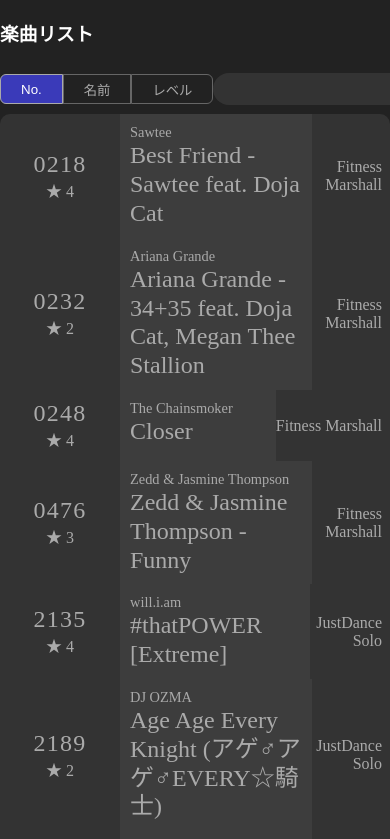
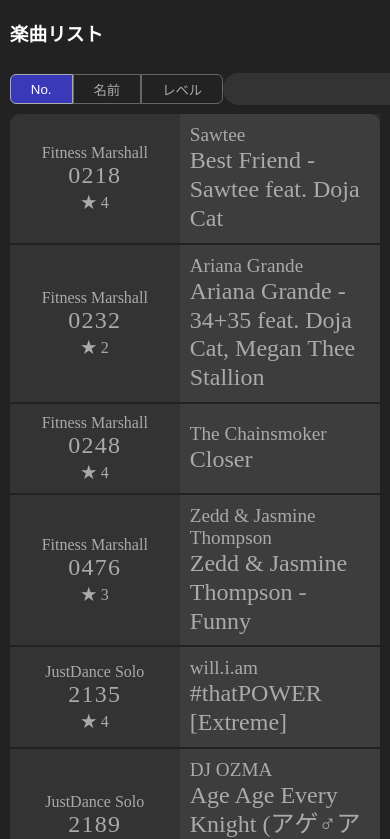
Before and after one commit to Unico417/apps, a React app in the folder JustDanceAssistant/: page / in a window 390 px wide. Shown: the top 839 px of the page. Built offline with nearby package versions, Linux system fonts and the light colour scheme.

Commit message:
JustDanceAssitant - CSS モバイル対応

```diff
--- a/JustDanceAssistant/src/ReactViews/SongItem.jsx
+++ b/JustDanceAssistant/src/ReactViews/SongItem.jsx
@@ -57,10 +57,12 @@
      */
     render () {
 
-        if (!this.state.visible) return null;
-
         /** @type {Song} */
         const song = this.props.song;
+        const mobile = this.props.mobile;
+
+        if (!this.state.visible
+            || (!song.isGameRegistered && mobile)) return null;
 
         const no
             = song.no
@@ -80,14 +82,23 @@
                 : song.url;
 
         const categoryNode
-            = song.isGameRegistered
-                ? (<span className="category">{category}</span>)
-                : getCategoryNode(category);
+            = mobile
+                ? null
+                : song.isGameRegistered
+                    ? (<span className="category">{category}</span>)
+                    : getCategoryNode(category);
 
         const categoryClassName
             = song.isGameRegistered
                 ? 'dance-category'
                 : 'dance-category url';
+
+        const mobileCategoryNode
+            = mobile
+                ? song.isGameRegistered
+                    ? category
+                    : <span className="categoryClassName">YouTube</span>
+                : null;
 
         return (
             <div
@@ -95,6 +106,7 @@
                 onClick={this.onClickSong.bind(this)}
             >
                 <div className="song-meta">
+                    {mobileCategoryNode}
                     <span className="no">{no}</span>
                     <span className="level">★ {level}</span>
                 </div>
--- a/JustDanceAssistant/src/ReactViews/SongList.jsx
+++ b/JustDanceAssistant/src/ReactViews/SongList.jsx
@@ -1,7 +1,6 @@
 import React from "react";
+import { SongItem } from "./SongItem";
 
-import { SongListManager } from '../SongListManager';
-import { SongItem } from "./SongItem";
 
 /**
  * 楽曲リストを表示
@@ -15,9 +14,11 @@
     constructor(props) {
         super(props);
 
-        this.manager = new SongListManager(this);
+        this.manager = this.props.manager;
+        this.manager.reactView = this;
 
         this.state = {
+            mobile: this.manager.mobile,
             songs: this.manager.songs,
             search: '',
         };
@@ -71,6 +72,7 @@
      */
     render () {
         const songs = this.state.songs;
+        const mobile = this.state.mobile;
         return (
             <div>
                 <div id="song-list-head">
@@ -97,6 +99,7 @@
                             <SongItem
                                 key={song.id}
                                 song={song}
+                                mobile={mobile}
                             />);
                     })}
                 </div>
--- a/JustDanceAssistant/src/SongListManager.jsx
+++ b/JustDanceAssistant/src/SongListManager.jsx
@@ -13,23 +13,33 @@
 
     /**
      * 楽曲リストを作成
-     * @param {*} reactView
      */
-    constructor(reactView) {
-        if (!defined(reactView)) {
-            throw new Error('reactViewが未定義です。');
-        }
-
+    constructor() {
         this.songs = [];
         this.allSongs = [];
-        this.reactView = reactView;
+        this.reactView = undefined;
 
         const viewNode = document.getElementById('song-view');
         const viewRoot = ReactDOM.createRoot(viewNode);
         this.viewRoot = viewRoot;
 
+        this._mobile = false;
+
         this.initialize();
         this.sortByNumber();
+    }
+
+    set mobile (isMobile) {
+        this._mobile = isMobile;
+        if (this.reactView) {
+            this.reactView.setState({
+                mobile: isMobile
+            });
+        }
+    }
+
+    get mobile () {
+        return this._mobile;
     }
 
     /**
--- a/JustDanceAssistant/src/Utils.js
+++ b/JustDanceAssistant/src/Utils.js
@@ -20,4 +20,20 @@
     return result;
 }
 
-export { uid, defined };
+function checkMobile () {
+    const width = window.innerWidth;
+    const main = document.getElementsByTagName('main')[0];
+    let mobile = false;
+
+    if (width < 950) {
+        main.classList.add('mobile');
+        mobile = true;
+    } else {
+        main.classList.remove('mobile');
+        mobile = false;
+    }
+
+    return mobile;
+}
+
+export { uid, defined, checkMobile };
--- /dev/null
+++ b/JustDanceAssistant/src/main.jsx
@@ -0,0 +1,27 @@
+import React from 'react';
+import ReactDOM from 'react-dom/client';
+import { SongList } from './ReactViews/SongList';
+import { SongListManager } from './SongListManager';
+import { checkMobile } from './Utils';
+
+(function main () {
+
+    const app = {};
+    window.app = app;
+
+    const manager = new SongListManager();
+    const mobile = checkMobile();
+    manager.mobile = mobile;
+
+    window.onresize = () => {
+        const isMobile = checkMobile();
+        manager.mobile = isMobile;
+    };
+
+    const songListNode = document.getElementById('song-list');
+    const songListRoot = ReactDOM.createRoot(songListNode);
+    songListRoot.render(
+        <SongList
+            manager={manager} />
+    );
+})();
--- a/JustDanceAssistant/src/sample.jsx
+++ /dev/null
@@ -1,9 +0,0 @@
-import React from 'react';
-import ReactDOM from 'react-dom/client';
-import { SongList } from './ReactViews/SongList';
-
-(function main () {
-    const songListNode = document.getElementById('song-list');
-    const songListRoot = ReactDOM.createRoot(songListNode);
-    songListRoot.render(<SongList />);
-})();
--- a/JustDanceAssistant/style.css
+++ b/JustDanceAssistant/style.css
@@ -36,6 +36,7 @@
     display: flex;
     justify-content: flex-start;
     align-items: center;
+    border-bottom: 2px solid #222222;
     cursor: pointer;
     transition: background-color .25s ease;
 }
@@ -54,8 +55,8 @@
 }
 
 #song-items .song-meta {
-    width: 10%;
-    min-width: 100px;
+    width: 120px;
+    min-width: 120px;
     padding: 10px;
     display: flex;
     justify-content: center;
@@ -94,6 +95,13 @@
     border-radius: 0 0 10px 0;
 }
 
+#song-items .song .original-song-info {
+    display: flex;
+    justify-content: center;
+    align-items: flex-start;
+    flex-flow: column;
+}
+
 #song-items .song .no {
     display: block;
     font-size: 1.5em;
@@ -106,12 +114,12 @@
 
 #song-items .song .artist {
     display: block;
-    font-size: .9rem;
+    font-size: 1.1rem;
 }
 
 #song-items .song .title {
     display: block;
-    font-size: 1.5rem;
+    font-size: 1.4rem;
     line-height: 1.2em;
 }
 
@@ -208,3 +216,25 @@
     padding: 10px 20px;
     text-align: center;
 }
+
+/* MOBILE */
+.mobile {
+    margin: 0 2.5%;
+}
+
+.mobile #song-items .dance-category {
+    display: none;
+}
+
+.mobile #song-items .song-meta {
+    width: 150px;
+    min-width: 150px;
+}
+
+.mobile #song-items .song .artist {
+    font-size: 1.2rem;
+}
+
+.mobile #song-items .song .title {
+    font-size: 1.5rem;
+}
--- a/JustDanceAssistant/webpack.config.js
+++ b/JustDanceAssistant/webpack.config.js
@@ -1,6 +1,8 @@
+const production = false;
+
 module.exports = {
-    mode: 'development', // production development
-    entry: `./src/sample.jsx`,
+    mode: production ? 'production' : 'development',
+    entry: `./src/main.jsx`,
     devtool: 'inline-source-map',
     output: {
         path: `${__dirname}/build`,
```
Also changed, not shown: 2 other files (tests, documents, lock files or other folders).
